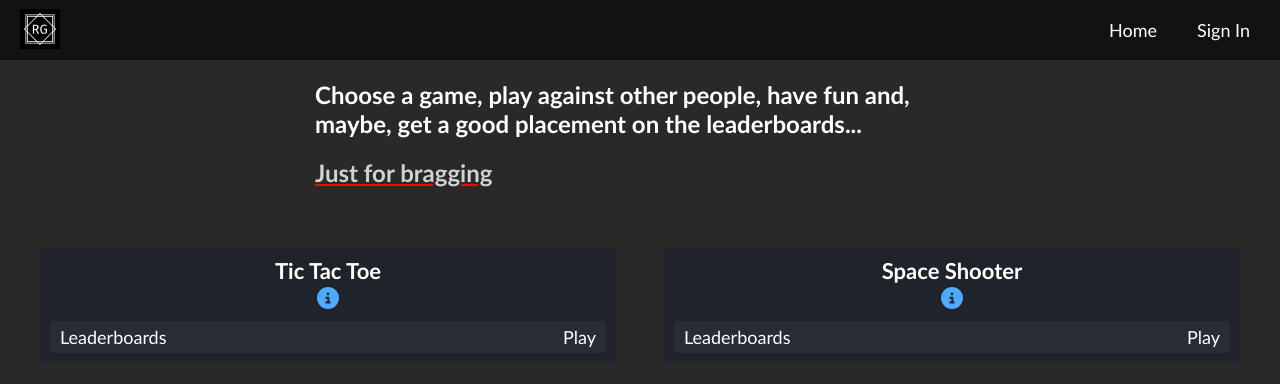
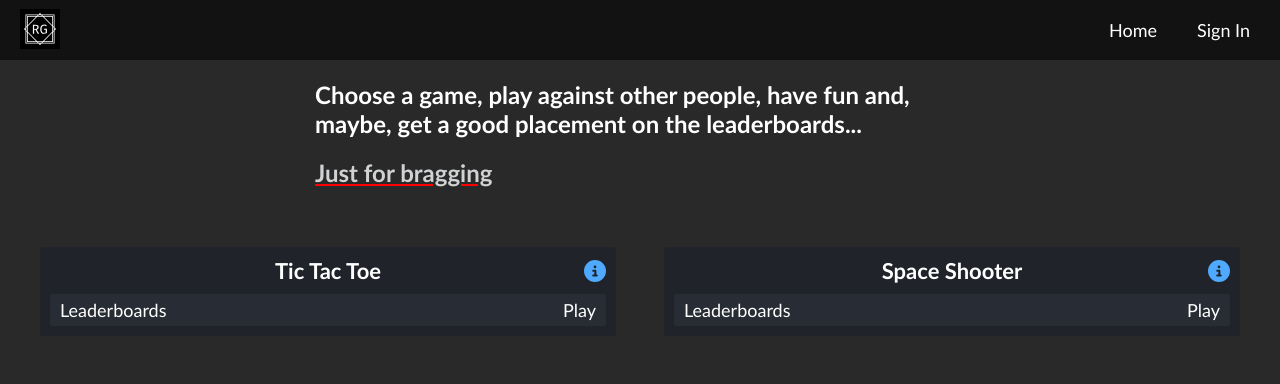
Before and after one commit to Romario-Negreiros/RetroGames, a Next.js app: page / in a window 1280 px wide. Shown: the top 384 px of the page. Built offline with nearby package versions, Linux system fonts and the light colour scheme; no server answers.

Commit message:
styles: add styles to game_name class

```diff
--- a/src/styles/components/gameCard.module.css
+++ b/src/styles/components/gameCard.module.css
@@ -1,3 +1,18 @@
+.game_name {
+  position: relative;
+}
+
+.game_name div {
+  position: absolute;
+  top: 0;
+  right: 0;
+  cursor: pointer;
+}
+
+.game_name div:hover {
+  opacity: 0.5;
+}
+
 .game_options {
   display: flex;
   justify-content: space-between;
```
